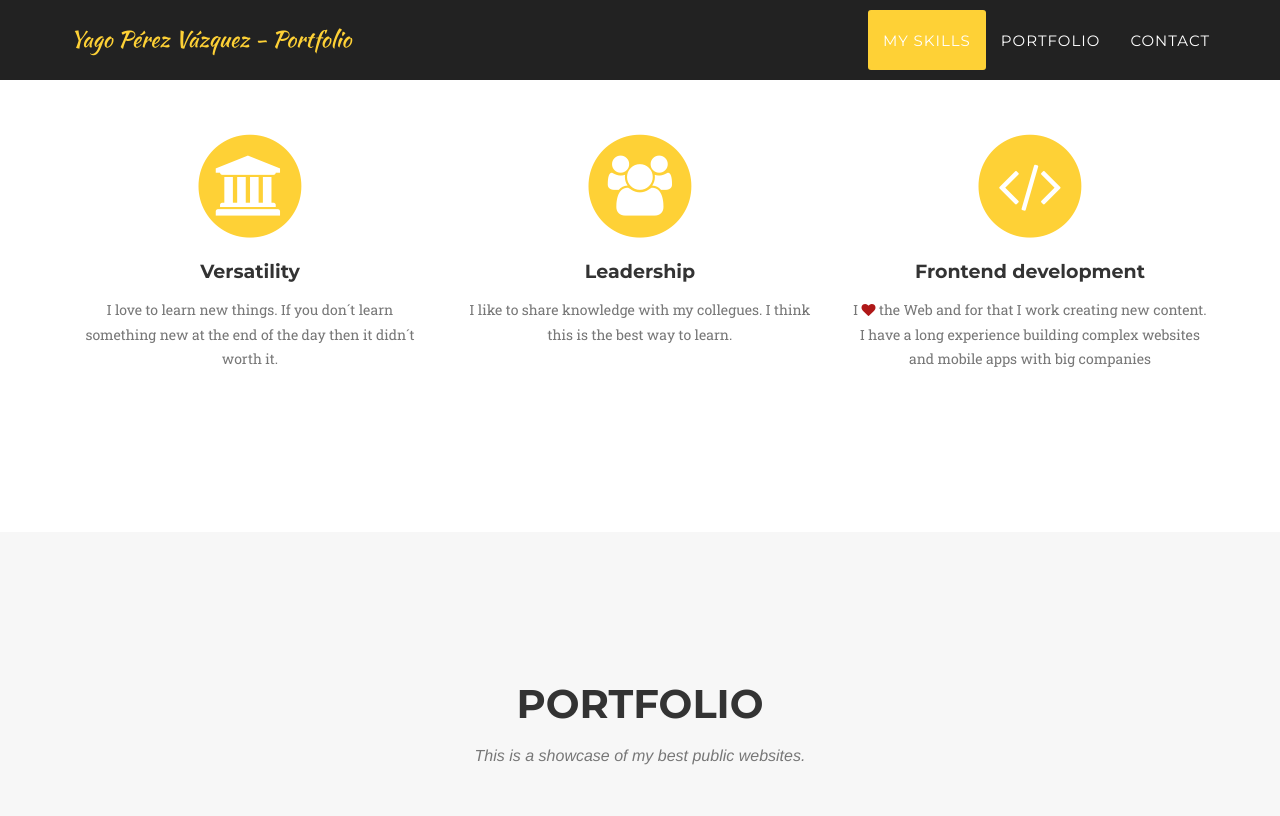
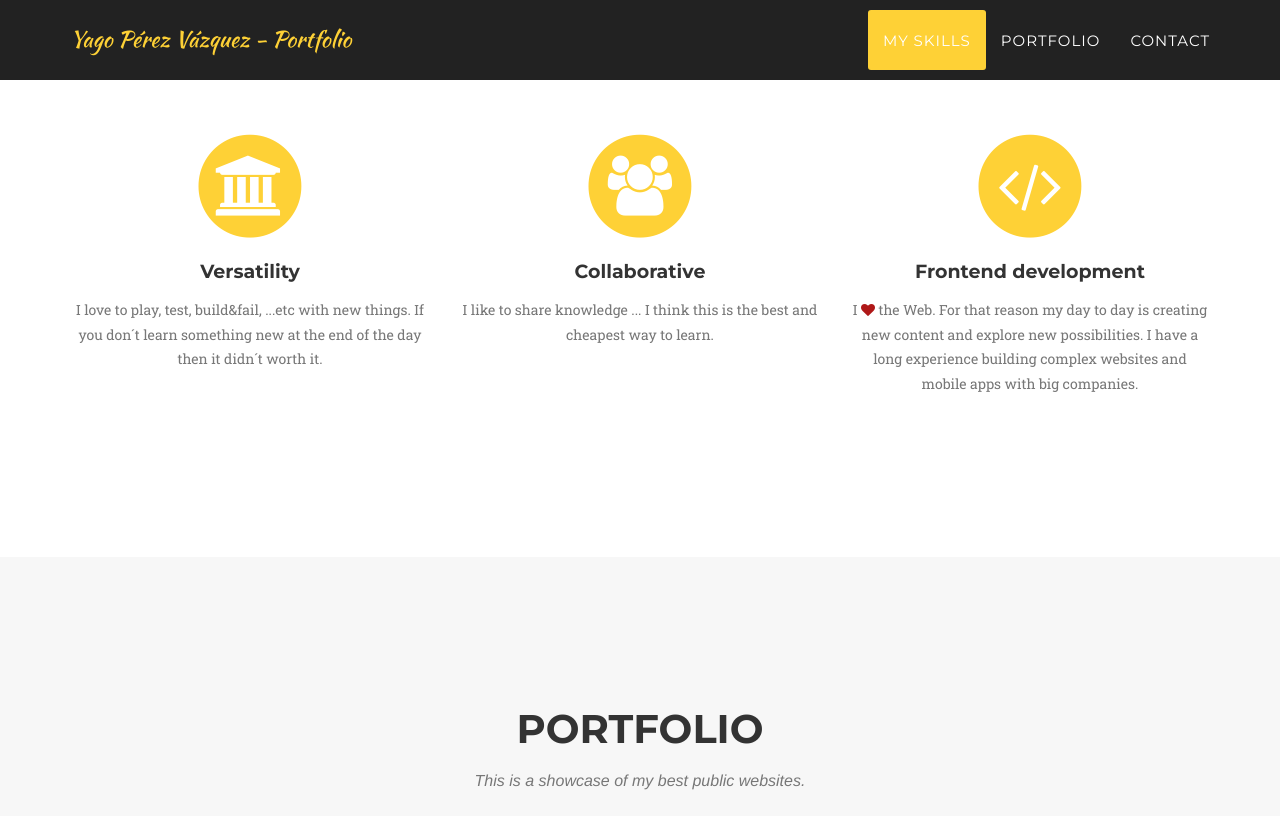
Before and after one commit to yagopv/portfolio, a Jekyll site: the page built from index.html, in a window 1280 px wide and 900 px high, scrolled down 1013 px, cut to the strip 0-816 px from the top of the window. Built offline with Jekyll 4.4.1, drawn with Linux system fonts in a browser that asks for light colours; some web fonts are replaced.

Commit message:
Update services.html

```diff
--- a/_includes/services.html
+++ b/_includes/services.html
@@ -14,15 +14,15 @@
                         <i class="fa fa-university fa-stack-1x fa-inverse"></i>
                     </span>
                     <h4 class="service-heading">Versatility</h4>
-                    <p class="text-muted">I love to learn new things. If you don´t learn something new at the end of the day then it didn´t worth it.</p>
+                    <p class="text-muted">I love to play, test, build&fail, ...etc with new things. If you don´t learn something new at the end of the day then it didn´t worth it.</p>
                 </div>
                 <div class="col-md-4">
                     <span class="fa-stack fa-4x">
                         <i class="fa fa-circle fa-stack-2x text-primary"></i>
                         <i class="fa fa-users fa-stack-1x fa-inverse"></i>
                     </span>
-                    <h4 class="service-heading">Leadership</h4>
-                    <p class="text-muted">I like to share knowledge with my collegues. I think this is the best way to learn.</p>
+                    <h4 class="service-heading">Collaborative</h4>
+                    <p class="text-muted">I like to share knowledge ... I think this is the best and cheapest way to learn.</p>
                 </div>
                 <div class="col-md-4">
                     <span class="fa-stack fa-4x">
@@ -30,7 +30,7 @@
                         <i class="fa fa-code fa-stack-1x fa-inverse"></i>
                     </span>
                     <h4 class="service-heading">Frontend development</h4>
-                    <p class="text-muted">I <i class="heart fa fa-heart"></i> the Web and for that I work creating new content. I have a long experience building complex websites and mobile apps with big companies</p>
+                    <p class="text-muted">I <i class="heart fa fa-heart"></i> the Web. For that reason my day to day is creating new content and explore new possibilities. I have a long experience building complex websites and mobile apps with big companies.</p>
                 </div>
             </div>
         </div>
```
